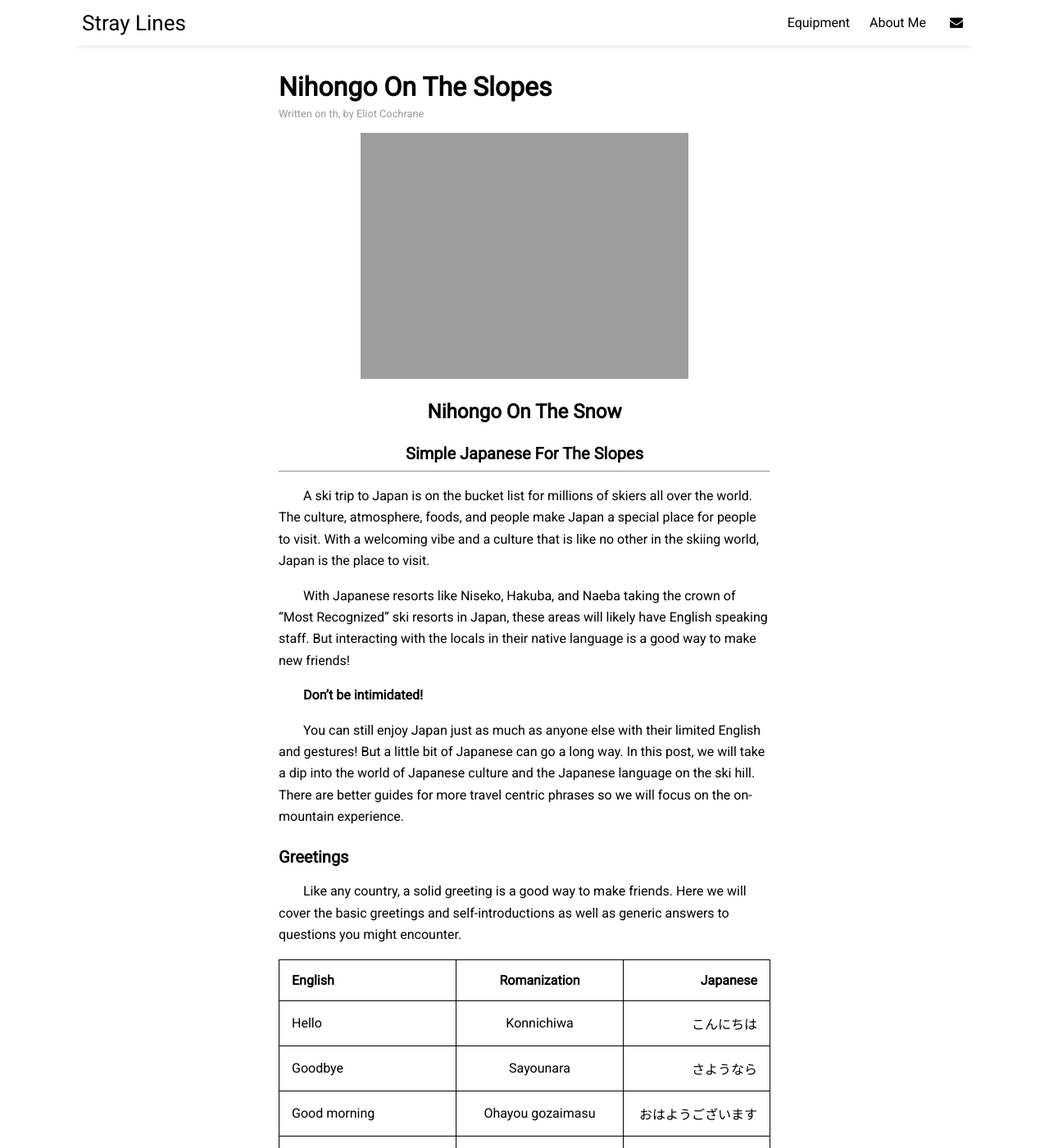
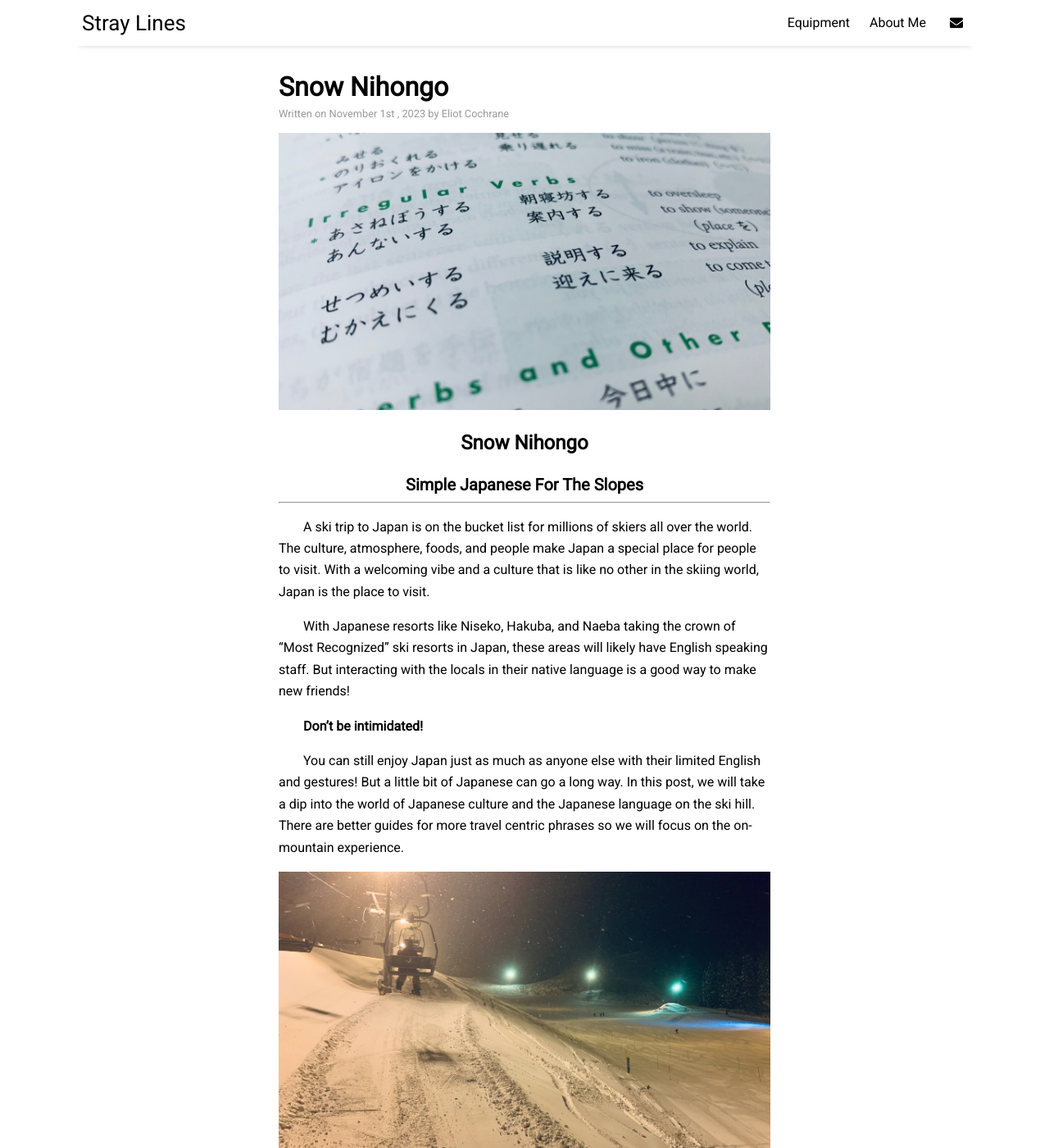
Before and after one commit to eliotcochrane/eliotcochrane.github.io, a Jekyll site: the page built from _posts/2023-11-01-snow-nihongo.md, in a window 1280 px wide and 1400 px high. Shown: the whole window at 82% size. Built offline with Jekyll 4.4.1, drawn with Linux system fonts in a browser that asks for light colours; nearby versions of some CDN libraries; some of the changed text lies outside the part shown.

Commit message:
Post "Snow Nihongo"
-Upload images
-Post "Snow Nihongo" post

```diff
--- a/wip/nihongo-on-the-slopes.md
+++ b/_posts/2023-11-01-snow-nihongo.md
@@ -1,13 +1,13 @@
 ---
 layout: post
-title: "Nihongo On The Slopes"
+title: "Snow Nihongo"
 author: "Eliot Cochrane"
-categories: cultural
-tags: [tag1,tag2]
-image: picture.jpeg
+categories: Japanese, Ski
+tags: [SkiingInJapan,JapaneseSkiResorts,JapaneseCulture,GettingAroundJapan,SkiEquipment,SnowConditions,TravelTips,NihongoOnTheSnow,SkiingEtiquette]
+image: genki-textbook-text.jpeg
 ---
 
-## <center>Nihongo On The Snow</center>
+## <center>Snow Nihongo</center>
 ### <center>Simple Japanese For The Slopes</center>
 
 ***
@@ -19,6 +19,9 @@ With Japanese resorts like Niseko, Hakuba, and Naeba taking the crown of "Most R
 **Don't be intimidated!**
 
 You can still enjoy Japan just as much as anyone else with their limited English and gestures! But a little bit of Japanese can go a long way. In this post, we will take a dip into the world of Japanese culture and the Japanese language on the ski hill. There are better guides for more travel centric phrases so we will focus on the on-mountain experience.
+
+![Inagawa Ski Area at night in Yuzawa, Akita.](/assets/img/inagawa-night.jpeg)
+*Photo: Night skiing at [Inagawa Ski Area](https://www.city-yuzawa.jp/site/yuzawatrip/493.html) in Yuzawa, Akita.*
 
 ### Greetings
 
```
Also changed, not shown: other parts of _posts/2023-11-01-snow-nihongo.md (+6 -0 lines), assets/img/genki-textbook-spine.jpeg (added), assets/img/genki-textbook-text.jpeg (added).
